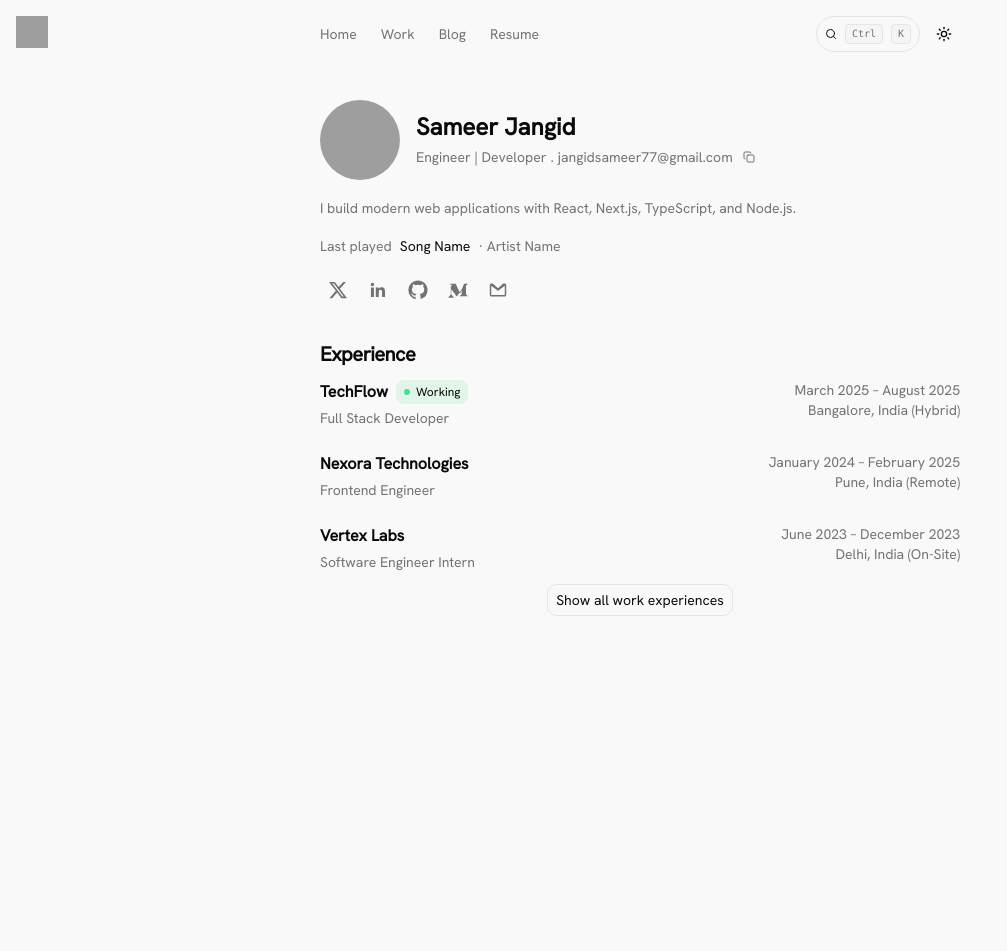
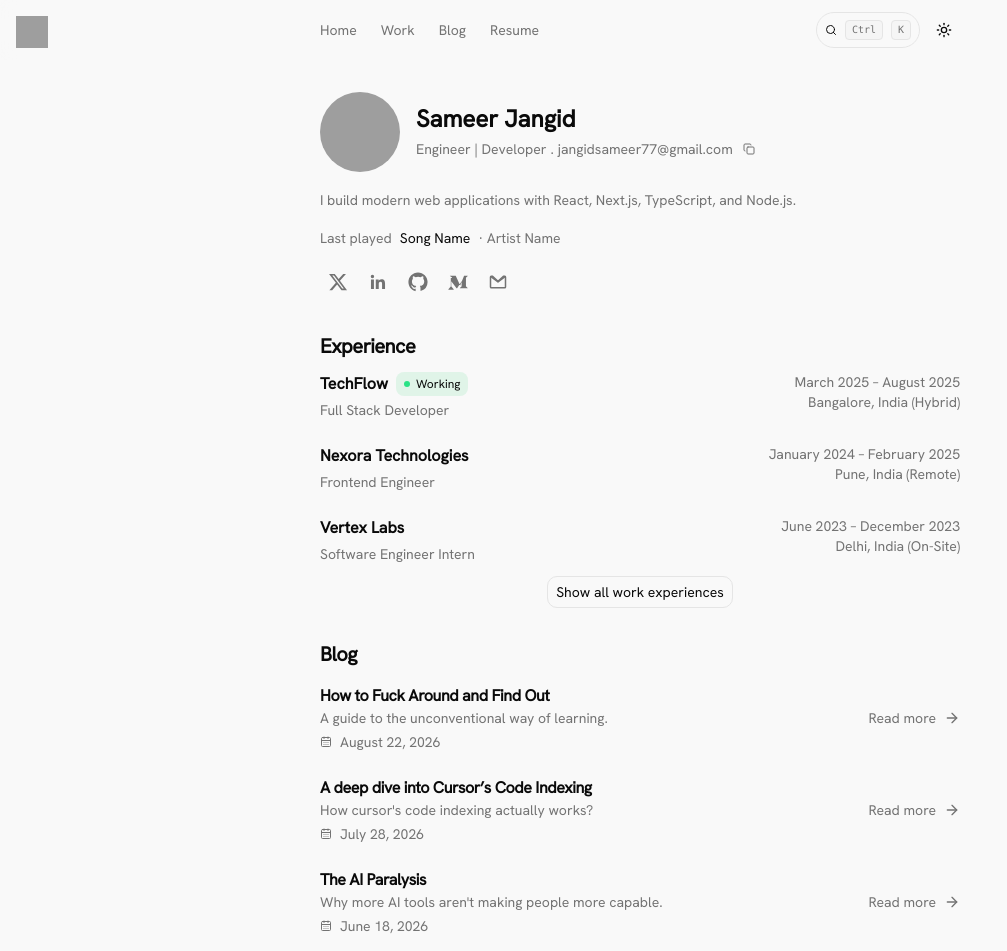
Before and after one commit to SAM129EER/portfolio, a Next.js app: page / in a window 1280 px wide. Shown: the top 951 px of the page, without its empty margins (0-1007 px from the left). Before the commit the page ends 800 px from the top, so only its background shows below. Built offline with nearby package versions, Linux system fonts and the light colour scheme; grey boxes are pictures that could not be loaded.

Commit message:
feat: add Blog section with dynamic content and integrate into home page; enhance OnekoCat component with random image functionality

```diff
--- a/app/globals.css
+++ b/app/globals.css
@@ -3,6 +3,7 @@
 @import "shadcn/tailwind.css";
 
 @custom-variant dark (&:is(.dark *));
+
 @font-face {
   font-family: 'Hanken Grotesk';
   src: url('/fonts/HankenGrotesk-Variable.ttf') format('truetype');
--- a/app/page.tsx
+++ b/app/page.tsx
@@ -1,4 +1,5 @@
 import { Container } from "@/components/Common/container"
+import Blog from "@/components/Home/Blog/Blog";
 import Experience from "@/components/Home/Experience/Experience";
 import { Profile } from "@/components/Home/profile/Profile";
 export default function Page() {
@@ -7,6 +8,7 @@ export default function Page() {
       <div className="flex flex-col space-y-8 pt-8 px-4">
         <Profile />
         <Experience/>
+        <Blog/>
       </div>
     </Container>
   )
--- a/components/Common/navbar.tsx
+++ b/components/Common/navbar.tsx
@@ -26,7 +26,7 @@ const navItems = [
 
 export function Navbar() {
   return (
-    <header className="py-4">
+    <header className="sticky top-0 z-50 w-full bg-background/95 backdrop-blur supports-backdrop-filter:bg-background/60 py-3">
       <Container>
         <nav className="flex items-center justify-between px-4">
           <div className="flex items-center gap-6">
--- /dev/null
+++ b/components/Home/Blog/Blog.tsx
@@ -0,0 +1,29 @@
+import { Container } from "@/components/Common/container"
+import { Button } from "@/components/ui/button"
+import Link from "next/link"
+import React from "react"
+import { blogData } from "./blog-data"
+import { BlogListItem } from "./BlogListItem"
+
+const Blog = () => {
+  return (
+    <Container>
+      <section className="">
+        <h1 className="text-xl font-semibold tracking-tight pb-4">Blog</h1>
+
+        <div className="space-y-6 pb-4">
+          {blogData.slice(0, 3).map((blog) => (
+            <BlogListItem key={blog.id} blog={blog} />
+          ))}
+        </div>
+        <div className="flex items-center justify-center pb-4">
+          <Button variant="outline" className={"p-2"}>
+            <Link href="/work">Show all blogs</Link>
+          </Button>
+        </div>
+      </section>
+    </Container>
+  )
+}
+
+export default Blog
--- /dev/null
+++ b/components/Home/Blog/BlogListItem.tsx
@@ -0,0 +1,37 @@
+import Link from "next/link"
+import { ArrowRight, CalendarDays } from "lucide-react"
+
+import type { Blog } from "./blog-data"
+
+type BlogListItemProps = {
+  blog: Blog
+}
+
+export function BlogListItem({ blog }: BlogListItemProps) {
+  return (
+    <article className="flex items-center justify-between gap-6">
+      <div className="min-w-0">
+        <Link href={`/blog/${blog.slug}`} className="group">
+          <h3 className="font-semibold tracking-tight transition-colors group-hover:text-muted-foreground">
+            {blog.title}
+          </h3>
+        </Link>
+
+        <p className="text-sm text-muted-foreground">{blog.description}</p>
+
+        <div className="mt-1 flex items-center gap-2 text-sm text-muted-foreground">
+          <CalendarDays className="size-3" />
+          <time>{blog.date}</time>
+        </div>
+      </div>
+
+      <Link
+        href={`/blog/${blog.slug}`}
+        className="my-auto flex shrink-0 items-center gap-2 text-sm text-muted-foreground transition-colors hover:text-foreground"
+      >
+        Read more
+        <ArrowRight className="size-4" />
+      </Link>
+    </article>
+  )
+}
--- /dev/null
+++ b/components/Home/Blog/blog-data.ts
@@ -0,0 +1,31 @@
+export type Blog = {
+    id: string;
+    title: string;
+    description: string;
+    date: string;
+    slug: string;
+  };
+
+  export const blogData: Blog[] = [
+    {
+      id: "fuck-around-find-out",
+      title: "How to Fuck Around and Find Out",
+      description: "A guide to the unconventional way of learning.",
+      date: "August 22, 2026",
+      slug: "how-to-fuck-around-and-find-out",
+    },
+    {
+      id: "cursor-code-indexing",
+      title: "A deep dive into Cursor’s Code Indexing",
+      description: "How cursor's code indexing actually works?",
+      date: "July 28, 2026",
+      slug: "cursor-code-indexing",
+    },
+    {
+      id: "ai-paralysis",
+      title: "The AI Paralysis",
+      description: "Why more AI tools aren't making people more capable.",
+      date: "June 18, 2026",
+      slug: "the-ai-paralysis",
+    },
+  ];
--- a/components/Home/Experience/ExperienceTechnology.tsx
+++ b/components/Home/Experience/ExperienceTechnology.tsx
@@ -8,45 +8,52 @@ type ExperienceTechnologyProps = {
   technology: Technology;
 };
 
+const textVariants = {
+  initial: {
+    opacity: 0,
+    width: 0,
+  },
+  hover: {
+    opacity: 1,
+    width: "auto",
+  },
+};
+
 export function ExperienceTechnology({
   technology,
 }: ExperienceTechnologyProps) {
   return (
     <motion.div
-      initial={{ width: 36 }}
-      whileHover={{ width: "auto" }}
-      transition={{
-        duration: 0.2,
-        ease: [0.22, 1, 0.36, 1],
-      }}
+      initial="initial"
+      whileHover="hover"
       className="
-        group relative z-0
+        relative z-0
         flex h-9
+        w-9
         items-center
         gap-2
         overflow-hidden
         rounded-md
         border border-dashed
         px-2
-        text-muted-foreground
+        text-foreground
         transition-colors
         hover:z-10
+        hover:w-auto
         hover:bg-muted
-        hover:text-foreground
       "
     >
-      {/* Icon will go here */}
+      {/* Icon */}
       <div className="size-4 shrink-0" />
 
       <motion.span
-        initial={{ opacity: 0 }}
-        whileHover={{ opacity: 1 }}
+        variants={textVariants}
         transition={{
-          duration: 0.15,
-          delay: 0.02,
+          duration: 0.2,
+          ease: [0.22, 1, 0.36, 1],
         }}
         className="
-          max-w-32
+          shrink-0
           overflow-hidden
           whitespace-nowrap
           text-xs
--- a/components/OnekoCat.tsx
+++ b/components/OnekoCat.tsx
@@ -1,12 +1,18 @@
-import Script from 'next/script';
-import React from 'react';
+"use client"
+import Script from "next/script"
+import React from "react"
+import { useEffect, useState } from "react"
+const onekos = ["/oneko/oneko-dog.gif", "/oneko/oneko.gif" , "/oneko/oneko-samy.gif"]
 
 export default function OnekoCat() {
-  return (
-    <Script
-      src="/oneko/oneko.js"
-      data-cat="/oneko/oneko.gif"
-      strategy="lazyOnload"
-    />
-  );
+  const [randomOneko , setRandomOneko] = useState<string | null>(null)
+
+  useEffect(() => {
+    const randomIndex = Math.floor(Math.random() * onekos.length);
+    setRandomOneko(onekos[randomIndex]);
+  }, []);
+
+  if (!randomOneko) return null;
+
+  return <Script src="/oneko/oneko.js" data-cat={randomOneko} strategy="lazyOnload" />
 }
```
Also changed, not shown: public/oneko/oneko-dog.gif (added), public/oneko/oneko-samy.gif (added).
